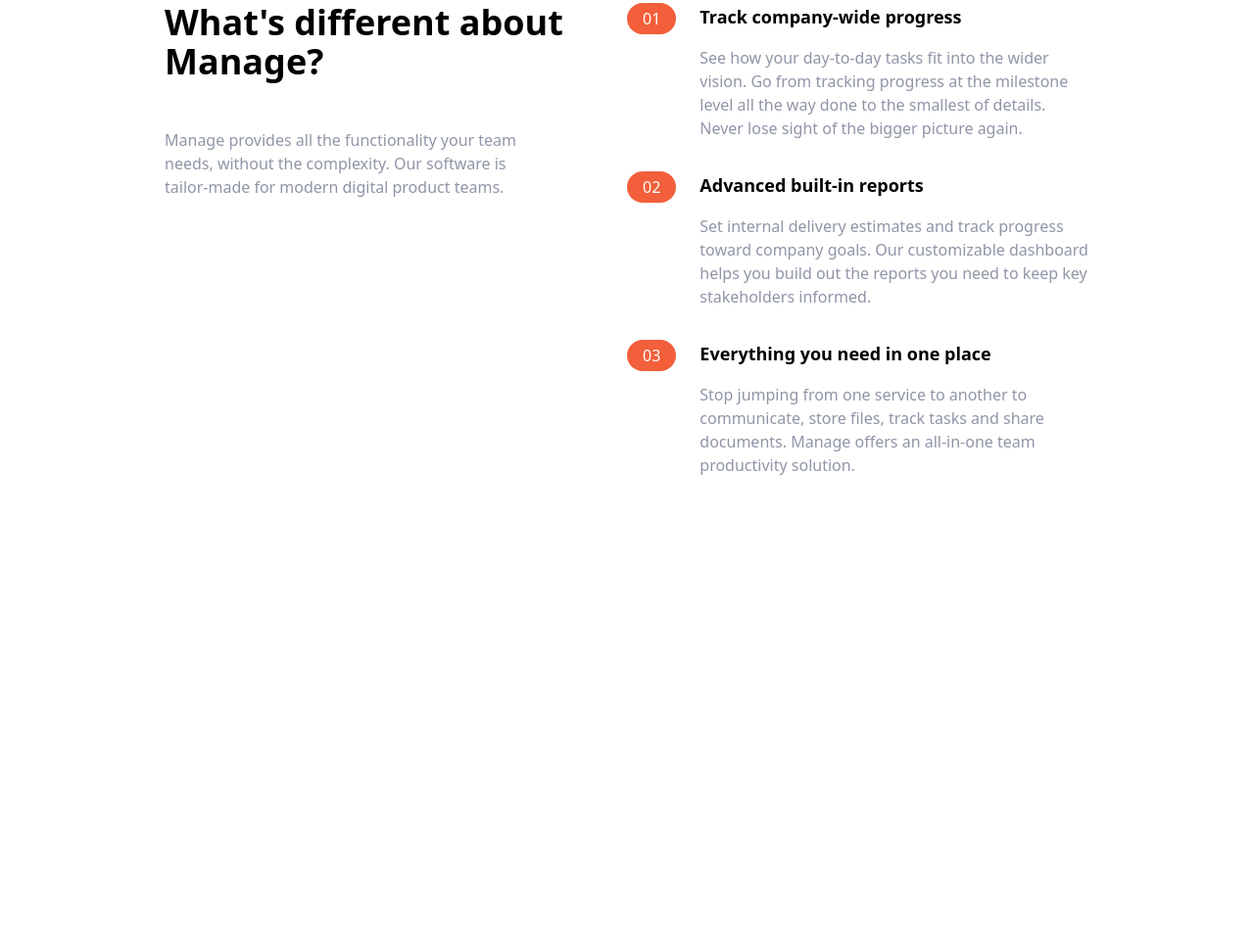
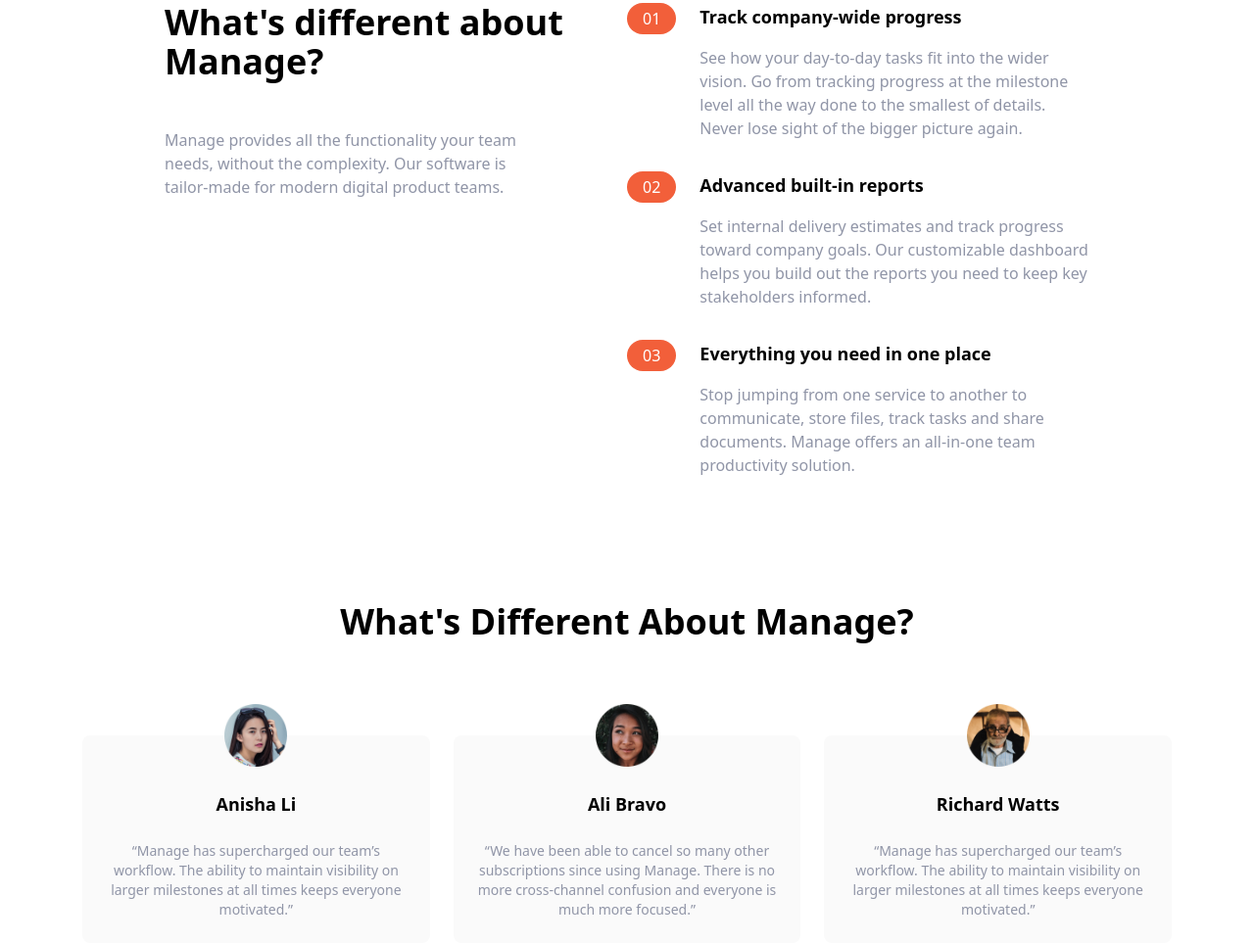
Before and after one commit to cuygur/tailwind-manage-landing, a plain HTML site: page index.html in a window 1280 px wide. Shown: the part 653-1616 px from the top of the page at 98% size. Before the commit the page ends 1140 px from the top, so only its background shows below. Drawn offline with Linux system fonts and the light colour scheme.

Commit message:
add testimonial section

```diff
--- a/index.html
+++ b/index.html
@@ -1,5 +1,6 @@
 <!DOCTYPE html>
 <html lang="en">
+
 <head>
   <meta charset="UTF-8" />
   <meta http-equiv="X-UA-Compatible" content="IE=edge" />
@@ -7,6 +8,7 @@
   <link rel="stylesheet" href="css/main.css" />
   <title>Manage Landing Page</title>
 </head>
+
 <body>
   <!--  Navbar  -->
   <nav class="relative container mx-auto p-6">
@@ -25,24 +27,18 @@
         <a href="#" class="hover:text-darkGrayishBlue">Community</a>
       </div>
       <!-- Button -->
-        <a
-          href="#"
-          class="hidden md:block p-3 px-6 pt-2 text-white bg-brightRed rounded-full baseline hover:bg-brightRedLight"
-          >Get Started</a
-        >
+      <a href="#"
+        class="hidden md:block p-3 px-6 pt-2 text-white bg-brightRed rounded-full baseline hover:bg-brightRedLight">Get
+        Started</a>
     </div>
   </nav>
   <!-- Hero section -->
   <section id="hero" class="">
     <!-- Flex container -->
-      <div
-        class="container flex flex-col-reverse md:flex-row -center px-6 mx-auto mt-10 space-y-0"
-      >
+    <div class="container flex flex-col-reverse md:flex-row -center px-6 mx-auto mt-10 space-y-0">
       <!-- Left item -->
       <div class="flex flex-col mb-32 space-y-12 md:w-1/2">
-          <h1
-            class="max-w-md text-4xl font-bold text-center md:text-5xl md:text-left"
-          >
+        <h1 class="max-w-md text-4xl font-bold text-center md:text-5xl md:text-left">
           Bring everyone together to build better products
         </h1>
         <p class="max-w-sm text-center text-darkGrayishBlue md:text-left">
@@ -50,11 +46,8 @@
           while keeping the larger team goals in view.
         </p>
         <div class="flex justify-center md:justify-start">
-            <a
-              href="#"
-              class="p-3 px-6 pt-2 text-white bg-brightRed rounded-full baseline hover:bg-brightRedLight"
-              >Get Started</a
-            >
+          <a href="#" class="p-3 px-6 pt-2 text-white bg-brightRed rounded-full baseline hover:bg-brightRedLight">Get
+            Started</a>
         </div>
       </div>
       <!-- Image -->
@@ -66,9 +59,7 @@
   <!-- Features Section -->
   <section id="features">
     <!-- Flex container -->
-      <div
-        class="container flex flex-col px-4 mx-auto mt-10 space-y-12 md:space-y-0 md:flex-row"
-      >
+    <div class="container flex flex-col px-4 mx-auto mt-10 space-y-12 md:space-y-0 md:flex-row">
       <!-- What's Different -->
       <div class="flex flex-col space-y-12 md:w-1/2">
         <h2 class="max-w-md text-4xl font-bold text-center md:text-left">
@@ -84,15 +75,11 @@
       <!-- Numbered List -->
       <div class="flex flex-col space-y-8 md:w-1/2">
         <!-- List Item 1 -->
-          <div
-            class="flex flex-col space-y-3 md:space-y-0 md:space-x-6 md:flex-row"
-          >
+        <div class="flex flex-col space-y-3 md:space-y-0 md:space-x-6 md:flex-row">
           <!-- Heading -->
           <div class="rounded-l-full bg-brightRedSupLight md:bg-transparent">
             <div class="flex items-center space-x-2">
-                <div
-                  class="px-4 py-2 text-white rounded-full md:py-1 bg-brightRed"
-                >
+              <div class="px-4 py-2 text-white rounded-full md:py-1 bg-brightRed">
                 01
               </div>
               <h3 class="text-base font-bold md:mb-4 md:hidden">
@@ -115,15 +102,11 @@
         </div>
 
         <!-- List Item 2 -->
-          <div
-            class="flex flex-col space-y-3 md:space-y-0 md:space-x-6 md:flex-row"
-          >
+        <div class="flex flex-col space-y-3 md:space-y-0 md:space-x-6 md:flex-row">
           <!-- Heading -->
           <div class="rounded-l-full bg-brightRedSupLight md:bg-transparent">
             <div class="flex items-center space-x-2">
-                <div
-                  class="px-4 py-2 text-white rounded-full md:py-1 bg-brightRed"
-                >
+              <div class="px-4 py-2 text-white rounded-full md:py-1 bg-brightRed">
                 02
               </div>
               <h3 class="text-base font-bold md:mb-4 md:hidden">
@@ -145,15 +128,11 @@
         </div>
 
         <!-- List Item 3 -->
-          <div
-            class="flex flex-col space-y-3 md:space-y-0 md:space-x-6 md:flex-row"
-          >
+        <div class="flex flex-col space-y-3 md:space-y-0 md:space-x-6 md:flex-row">
           <!-- Heading -->
           <div class="rounded-l-full bg-brightRedSupLight md:bg-transparent">
             <div class="flex items-center space-x-2">
-                <div
-                  class="px-4 py-2 text-white rounded-full md:py-1 bg-brightRed"
-                >
+              <div class="px-4 py-2 text-white rounded-full md:py-1 bg-brightRed">
                 03
               </div>
               <h3 class="text-base font-bold md:mb-4 md:hidden">
@@ -172,9 +151,54 @@
               all-in-one team productivity solution.
             </p>
           </div>
+
         </div>
       </div>
     </div>
   </section>
+  <!-- Testimonials -->
+  <section id="testimonials">
+    <!-- Container to heading and testm blocks -->
+    <div class="max-w-6xl px-5 mx-auto mt-32 text-center">
+      <!-- Heading -->
+      <h2 class="text-4xl font-bold text-center">
+        What's Different About Manage?
+      </h2>
+      <!-- Testimonials Container -->
+      <div class="flex flex-col mt-24 md:flex-row md:space-x-6">
+        <!-- Testimonial 1 -->
+        <div class="flex flex-col items-center p-6 space-y-6 rounded-lg bg-veryLightGray md:w-1/3">
+          <img src="img/avatar-anisha.png" class="w-16 -mt-14" alt="" />
+          <h5 class="text-lg font-bold">Anisha Li</h5>
+          <p class="text-sm text-darkGrayishBlue">
+            “Manage has supercharged our team’s workflow. The ability to
+            maintain visibility on larger milestones at all times keeps
+            everyone motivated.”
+          </p>
+        </div>
+
+        <!-- Testimonial 2 -->
+        <div class="hidden flex-col items-center p-6 space-y-6 rounded-lg bg-veryLightGray md:flex md:w-1/3">
+          <img src="img/avatar-ali.png" class="w-16 -mt-14" alt="" />
+          <h5 class="text-lg font-bold">Ali Bravo</h5>
+          <p class="text-sm text-darkGrayishBlue">
+            “We have been able to cancel so many other subscriptions since
+            using Manage. There is no more cross-channel confusion and
+            everyone is much more focused.”
+          </p>
+        </div>
+
+        <!-- Testimonial 3 -->
+        <div class="hidden flex-col items-center p-6 space-y-6 rounded-lg bg-veryLightGray md:flex md:w-1/3">
+          <img src="img/avatar-richard.png" class="w-16 -mt-14" alt="" />
+          <h5 class="text-lg font-bold">Richard Watts</h5>
+          <p class="text-sm text-darkGrayishBlue">
+            “Manage has supercharged our team’s workflow. The ability to
+            maintain visibility on larger milestones at all times keeps
+            everyone motivated.”
+          </p>
+        </div>
+      </div>
 </body>
+
 </html>
```
Also changed, not shown: css/main.css. Lines whose indentation alone changed are shown as unchanged.
